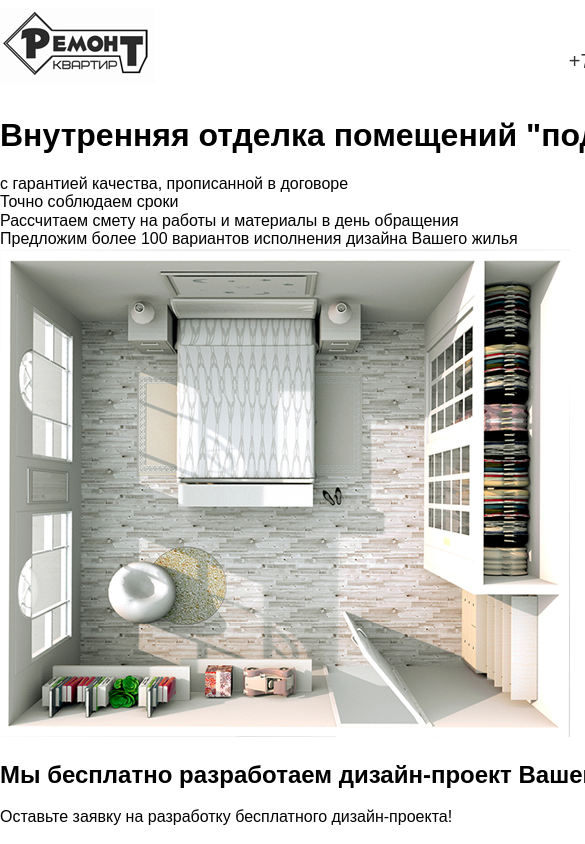
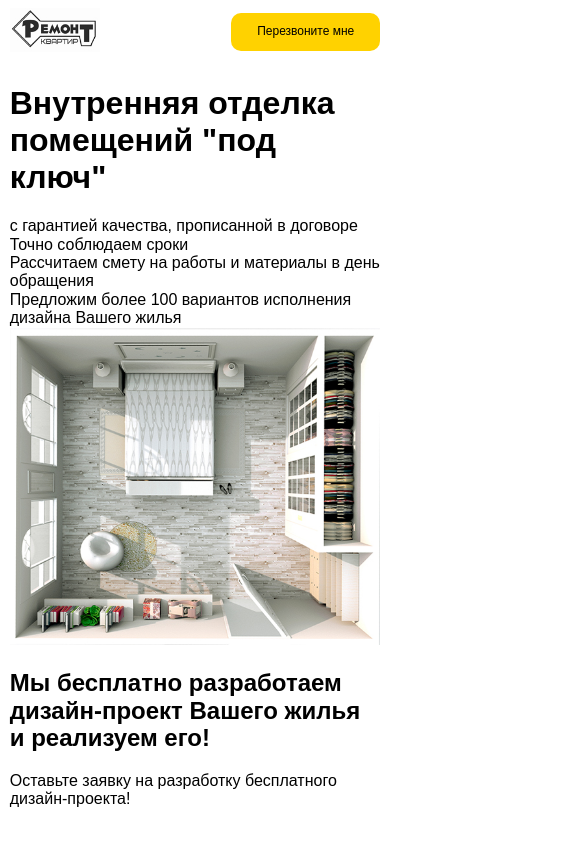
Before and after one commit to molotanb/repair, a plain HTML site: page src/index.html in a window 390 px wide. Shown: the top 844 px of the page, 585 px wide, since content can reach past the window. Drawn offline with Linux system fonts and the light colour scheme.

Commit message:
адаптив

```diff
--- a/src/sass/_interface.sass
+++ b/src/sass/_interface.sass
@@ -1,14 +1,23 @@
 body
     font-family: sans-serif
-
+img
+    max-width: 100%
 .container
     width: 1170px
     margin: auto
 
 @media ( max-width: 1200px)
     .container
-        width: 960px
-        margin: auto
+        width: 760px
+
+@media ( max-width: 768px)
+    .container
+        max-width: 580px
+        width: 95%
+
+/** @media ( max-width: 480px)
+    .container
+        width: 960px **/
 
 .button
     border-radius: 10px
--- a/src/sass/blocks/_navbar.sass
+++ b/src/sass/blocks/_navbar.sass
@@ -26,3 +26,13 @@
         font-weight: 400
         text-decoration: none
         margin-top: 10px
+
+@media ( max-width: 768px)
+    .navbar
+        &__contacts
+            display: none
+        &__button
+            font-size: 12px
+            padding: 12px 26px
+        &__logo
+            width: 90px
```
Also changed, not shown: src/css/style.css, 1 other file.
